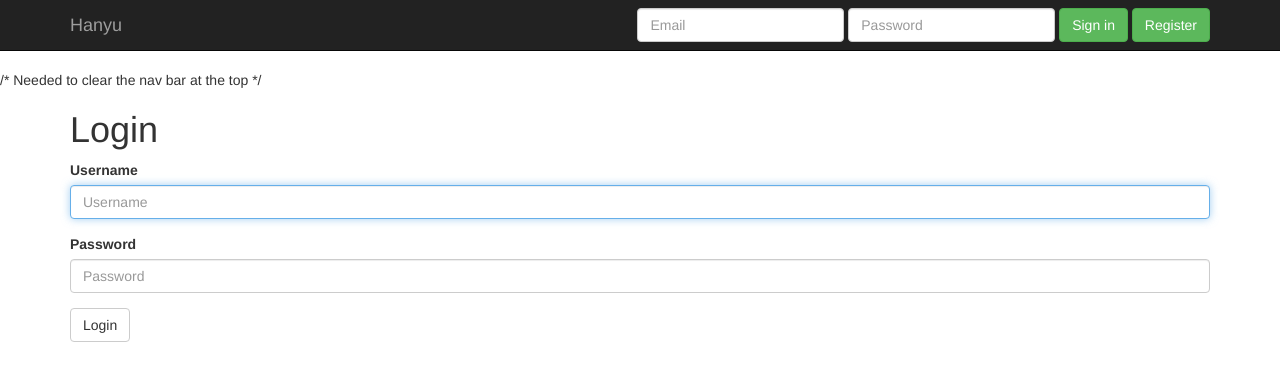
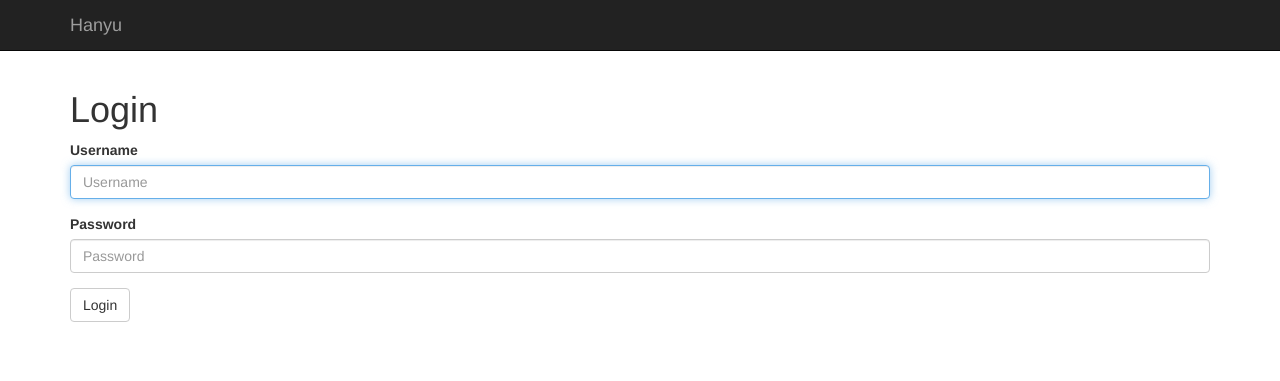
Before and after one commit to elmq0022/hanyu, a Django app: page /accounts/login/ in a window 1280 px wide. Shown: the top 381 px of the page. Run offline with Django 3.2, Linux system fonts and the light colour scheme; some libraries are stand-ins or nearby versions.

Commit message:
fixed layout template to display login and logout correctly

```diff
--- a/templates/layout.html
+++ b/templates/layout.html
@@ -20,7 +20,7 @@
       <script src="https://oss.maxcdn.com/respond/1.4.2/respond.min.js"></script>
     <![endif]-->
 
-  /* Needed to clear the nav bar at the top */
+  <!-- Needed to clear the nav bar at the top -->
   <style type="text/css">
     body {
       padding-top: 70px;
@@ -42,23 +42,41 @@
             </button>
         <a class="navbar-brand" href="#">Hanyu</a>
       </div>
+
       <div id="navbar" class="navbar-collapse collapse">
-        <form class="navbar-form navbar-right">
-          <div class="form-group">
-            <input type="text" placeholder="Email" class="form-control">
-          </div>
-          <div class="form-group">
-            <input type="password" placeholder="Password" class="form-control">
-          </div>
-          <button type="submit" class="btn btn-success">Sign in</button>
-          <button thpe="submit" class="btn btn-success">Register</button>
-        </form>
+      {% if request.path != "/accounts/login/" %}
+        {% if  user.is_authenticated %}
+          <form class="navbar-form navbar-right" action="/accounts/logout/" method="POST">
+            {% csrf_token %}
+            <button type="submit" class="btn btn-success">Log Out</button>
+          </form>
+        {% else %}
+          <form class="navbar-form navbar-right" action="/accounts/login/" method="POST">
+            {% csrf_token %}
+            <div class="form-group">
+              <input  type="text"
+                      placeholder="username"
+                      class="form-control"
+                      name="username">
+            </div>
+            <div class="form-group">
+              <input  class="form-control"
+                      type="password"
+                      placeholder="Password"
+                      name="password">
+            </div>
+            <button type="submit" class="btn btn-success">Log in</button>
+          </form>
+        {% endif %}
+      {% endif %}
       </div>
       <!--/.navbar-collapse -->
+
     </div>
   </nav>
 
   {% block body %} {% endblock body %}
+
 
   <!-- jQuery (necessary for Bootstrap's JavaScript plugins) -->
   <script src="https://ajax.googleapis.com/ajax/libs/jquery/1.12.4/jquery.min.js"></script>
```
